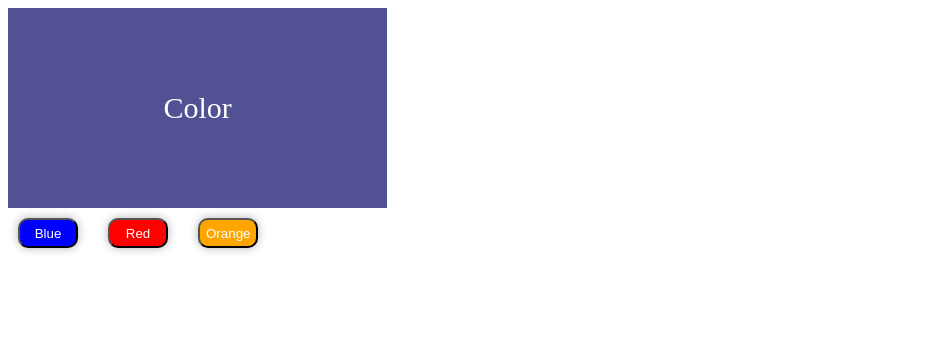
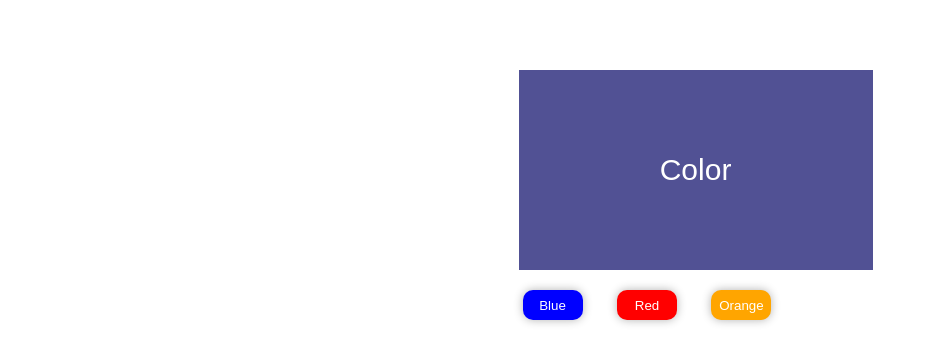
Before and after one commit to JairNeto1/Javascript-MasterClass, a plain HTML site: page index.html in a window 1280 px wide. Shown: the whole page, without its empty margins (0-928 px from the left). Drawn offline with Linux system fonts and the light colour scheme.

Commit message:
finnishing the collorApp

```diff
--- a/index.html
+++ b/index.html
@@ -10,11 +10,18 @@
     <title>Dom Teste</title>
   </head>
   <body>
-    <div class="box">Color</div>
-    <div class="button">
-      <button onclick="blue()" type="submit" class="blue">Blue</button>
-      <button onclick="red()" type="submit" class="red">Red</button>
-      <button onclick="orange()" type="submit" class="orange">Orange</button>
-    </div>
+    <main class="container">
+      <div class="box">Color</div>
+
+      <div class="button">
+        <button onclick="blue()" id="bl" type="submit" class="blue">
+          Blue
+        </button>
+        <button onclick="red()" id="rd" type="submit" class="red">Red</button>
+        <button onclick="orange()" id="or" type="submit" class="orange">
+          Orange
+        </button>
+      </div>
+    </main>
   </body>
 </html>
--- a/styles.css
+++ b/styles.css
@@ -1,3 +1,19 @@
+* {
+  margin: 0;
+  border: 0;
+  padding: 0;
+  box-sizing: border-box;
+  font-family: 'poppins', sans-serif;
+}
+
+main.container {
+  padding: 3;
+  align-items: center;
+  display: flex;
+  justify-content: center;
+  margin-left: 100px;
+}
+
 .box {
   width: 30%;
   height: 200px;
@@ -6,19 +22,23 @@
   display: flex;
   align-items: center;
   justify-content: center;
+  margin-top: 20px;
 
   box-shadow: 10px, 10px 10px rgba(0, 0, 0, 0.5);
   background: rgb(81, 81, 148);
 }
 
 .button {
-  padding: 10px;
-  margin-right: 10px;
-  align-items: flex;
-  display: flex;
+  margin-top: 290px;
+  align-items: center;
+  justify-content: center;
+  display: center;
+  align-content: center;
+  margin-right: 60px;
+  margin-left: -350px;
 }
 
-.blue {
+#bl {
   color: #fff;
   background: blue;
   width: 60px;
@@ -28,7 +48,11 @@
   box-shadow: 0 0 10px rgba(0, 0, 0, 0.3);
 }
 
-.red {
+.blue {
+  background: blue;
+}
+
+#rd {
   color: #fff;
   background: red;
   width: 60px;
@@ -38,7 +62,11 @@
   box-shadow: 0 0 10px rgba(0, 0, 0, 0.3);
 }
 
-.orange {
+.red {
+  background: red;
+}
+
+#or {
   color: #fff;
   background: orange;
   width: 60px;
@@ -47,3 +75,7 @@
   margin-right: 30px;
   box-shadow: 0 0 10px rgba(0, 0, 0, 0.3);
 }
+
+.orange {
+  background: orange;
+}
```
